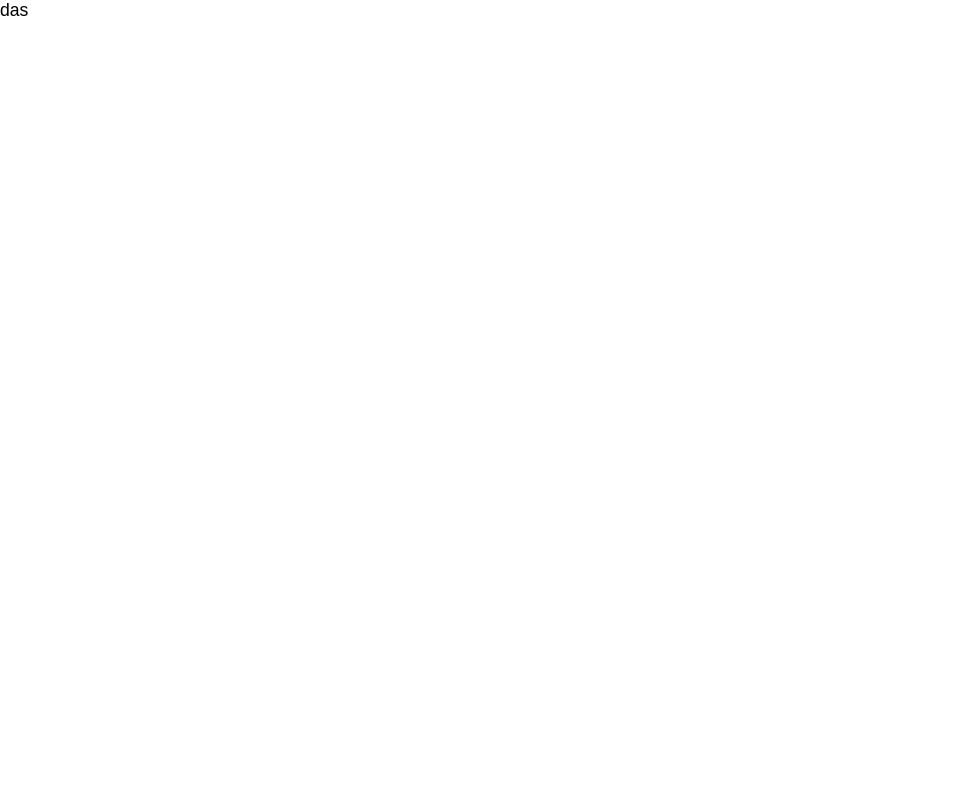
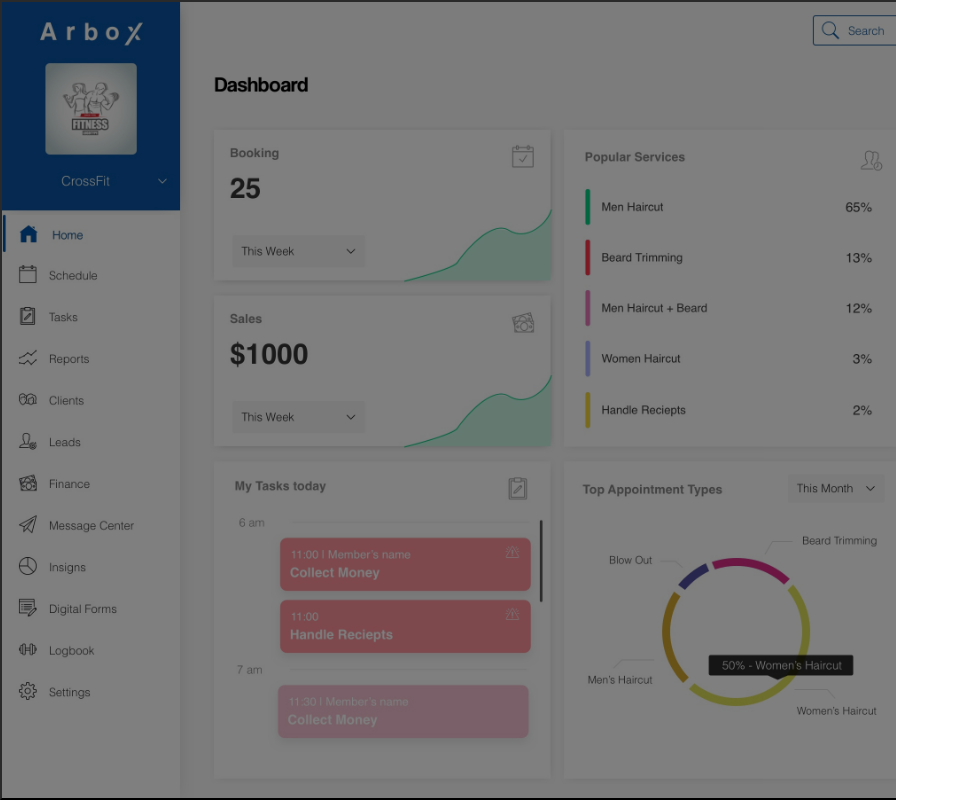
Before and after one commit to Nitsan448/Arbox-Class-Preview-Assignment, a React (Create React App) app: page / in a window 1280 px wide. Shown: the whole page, without its empty margins (0-959 px from the left). Built offline with nearby package versions, Linux system fonts and the light colour scheme.

Commit message:
Added drawer

```diff
--- a/public/index.html
+++ b/public/index.html
@@ -5,10 +5,7 @@
 		<link rel="icon" href="%PUBLIC_URL%/favicon.ico" />
 		<meta name="viewport" content="width=device-width, initial-scale=1" />
 		<meta name="theme-color" content="#000000" />
-    <meta
-      name="description"
-      content="Web site created using create-react-app"
-    />
+		<meta name="description" content="Web site created using create-react-app" />
 		<link rel="apple-touch-icon" href="%PUBLIC_URL%/logo192.png" />
 		<!--
       manifest.json provides metadata used when your web app is installed on a
@@ -28,6 +25,7 @@
 	</head>
 	<body>
 		<noscript>You need to enable JavaScript to run this app.</noscript>
+		<div id="drawer-root"></div>
 		<div id="root"></div>
 		<!--
       This HTML file is a template.
@@ -38,6 +36,5 @@
 
       To begin the development, run `npm start` or `yarn start`.
       To create a production bundle, use `npm run build` or `yarn build`.
-    -->
-  </body>
+    --></body>
 </html>
--- a/src/App.js
+++ b/src/App.js
@@ -1,7 +1,11 @@
+import classes from "./App.module.css";
+import Drawer from "./components/Drawer";
+
 function App() {
 	return (
 		<main>
-			<p>das</p>
+			<Drawer />
+			<button className={classes.dashboard} />
 		</main>
 	);
 }
--- /dev/null
+++ b/src/App.module.css
@@ -0,0 +1,9 @@
+.dashboard {
+	background-image: url("./images/Dashboard.png");
+	display: block;
+	width: 100%;
+	height: 100vh;
+	/* background-position: center; */
+	background-repeat: no-repeat;
+	background-size: cover;
+}
--- /dev/null
+++ b/src/components/Drawer.js
@@ -0,0 +1,20 @@
+import React from "react";
+import classes from "./Drawer.module.css";
+import { createPortal } from "react-dom";
+
+function Drawer(props) {
+	return (
+		<>
+			{true &&
+				createPortal(
+					<>
+						<div className={classes.backdrop} />
+						<div className={classes.drawer}></div>
+					</>,
+					document.getElementById("drawer-root")
+				)}
+		</>
+	);
+}
+
+export default Drawer;
--- /dev/null
+++ b/src/components/Drawer.module.css
@@ -0,0 +1,20 @@
+.backdrop {
+	position: fixed;
+	top: 0;
+	left: 0;
+	width: 100%;
+	height: 100vh;
+	z-index: 10;
+	background: rgba(0, 0, 0, 0.5);
+}
+
+.drawer {
+	position: fixed;
+	height: 100%;
+	right: 0%;
+	width: 30%;
+	z-index: 100;
+	background-color: white;
+	border: var(--BORDER);
+	border-radius: var(--BORDER-RADIUS);
+}
--- a/src/index.css
+++ b/src/index.css
@@ -10,8 +10,8 @@ html {
 	scroll-behavior: smooth;
 	font-size: var(--FS);
 	font-family: var(--FF);
+	/* height: 100%; */
 	/* color: var(--BLACK); */
-	/* background-color: var(--GRAY); */
 }
 
 button,
```
Also changed, not shown: src/images/Dashboard.png (added). Lines whose indentation alone changed are shown as unchanged.
